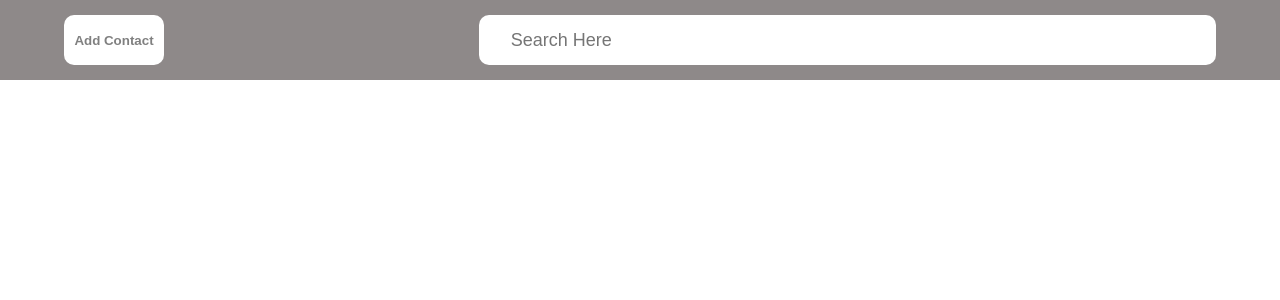
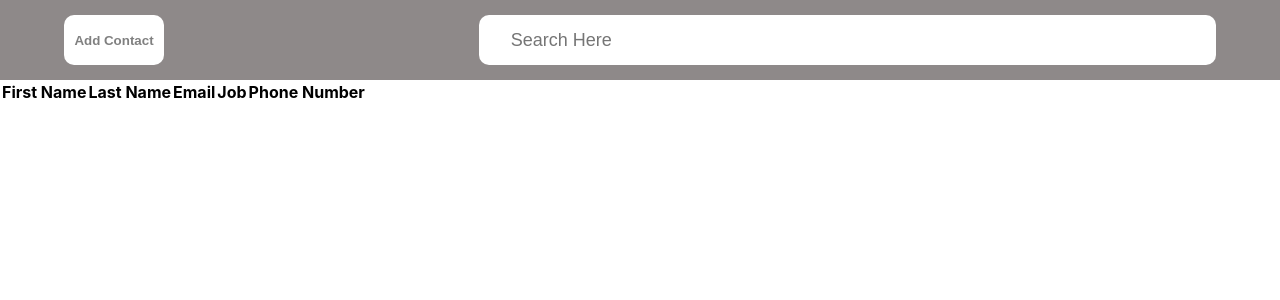
Before and after one commit to mahmood-moghaddasi/Mahmood_Moghadasi_week14_ex1, a React (Vite) app: page / in a window 1280 px wide. Shown: the top 300 px of the page. Built offline with nearby package versions, Linux system fonts and the light colour scheme.

Commit message:
creating contact list table and create id for each contact

```diff
--- a/package.json
+++ b/package.json
@@ -11,7 +11,8 @@
   },
   "dependencies": {
     "react": "^18.3.1",
-    "react-dom": "^18.3.1"
+    "react-dom": "^18.3.1",
+    "uuid": "^10.0.0"
   },
   "devDependencies": {
     "@eslint/js": "^9.9.0",
--- a/src/App.jsx
+++ b/src/App.jsx
@@ -1,6 +1,7 @@
 import { useState } from "react";
 import AddForm from "./components/AddForm";
 import Header from "./components/Header";
+import ContactList from "./components/ContactList";
 
 function App() {
   const [AddFormDisplay, changeAddFormDisplay] = useState(false);
@@ -9,12 +10,14 @@ function App() {
     <>
       <Header changeAddFormDisplay={changeAddFormDisplay} />
 
-      {AddFormDisplay && (
+      {AddFormDisplay ? (
         <AddForm
           changeAddFormDisplay={changeAddFormDisplay}
           contacts={contacts}
           setContacts={setContacts}
         />
+      ) : (
+        <ContactList contacts={contacts} />
       )}
     </>
   );
--- a/src/components/AddForm.jsx
+++ b/src/components/AddForm.jsx
@@ -1,4 +1,5 @@
 import { useState } from "react";
+import { v4 as uuidv4 } from "uuid";
 import styles from "../styles/AddForm.module.css";
 function AddForm({ changeAddFormDisplay, contacts, setContacts }) {
   const [contact, setContact] = useState({
@@ -7,11 +8,12 @@ function AddForm({ changeAddFormDisplay, contacts, setContacts }) {
     job: "",
     email: "",
     phone: 0,
+    id: "",
   });
   const formHandler = (event) => {
     const name = event.target.name;
     const value = event.target.value;
-    setContact({ ...contact, [name]: value });
+    setContact({ ...contact, [name]: value, id: uuidv4() });
   };
   const addHandler = (event) => {
     event.preventDefault();
@@ -23,6 +25,7 @@ function AddForm({ changeAddFormDisplay, contacts, setContacts }) {
       job: "",
       email: "",
       phone: 0,
+      id: "",
     });
     changeAddFormDisplay(false);
   };
--- /dev/null
+++ b/src/components/ContactList.jsx
@@ -0,0 +1,30 @@
+import styles from "../styles/ContactList.module.css";
+
+function ContactList({ contacts }) {
+  return (
+    <>
+      <div className={styles.contaiener}>
+        <table>
+          <tr>
+            <th>First Name</th>
+            <th>Last Name</th>
+            <th>Email</th>
+            <th>Job</th>
+            <th>Phone Number</th>
+          </tr>
+          {contacts.map((contact) => (
+            <tr key={contact.id}>
+              <td>{contact.name}</td>
+              <td>{contact.lastName}</td>
+              <td>{contact.job}</td>
+              <td>{contact.email}</td>
+              <td>{contact.phone}</td>
+            </tr>
+          ))}
+        </table>
+      </div>
+    </>
+  );
+}
+
+export default ContactList;
--- a/src/components/Header.jsx
+++ b/src/components/Header.jsx
@@ -1,8 +1,8 @@
 import styles from "../styles/Header.module.css";
 
-function Header(props) {
+function Header({ changeAddFormDisplay }) {
   const AddContactDisplayHandler = () => {
-    props.changeAddFormDisplay(true);
+    changeAddFormDisplay(true);
   };
   return (
     <>
```
Also changed, not shown: src/styles/ContactList.module.css (added), 1 other file (tests, documents, lock files or other folders).
